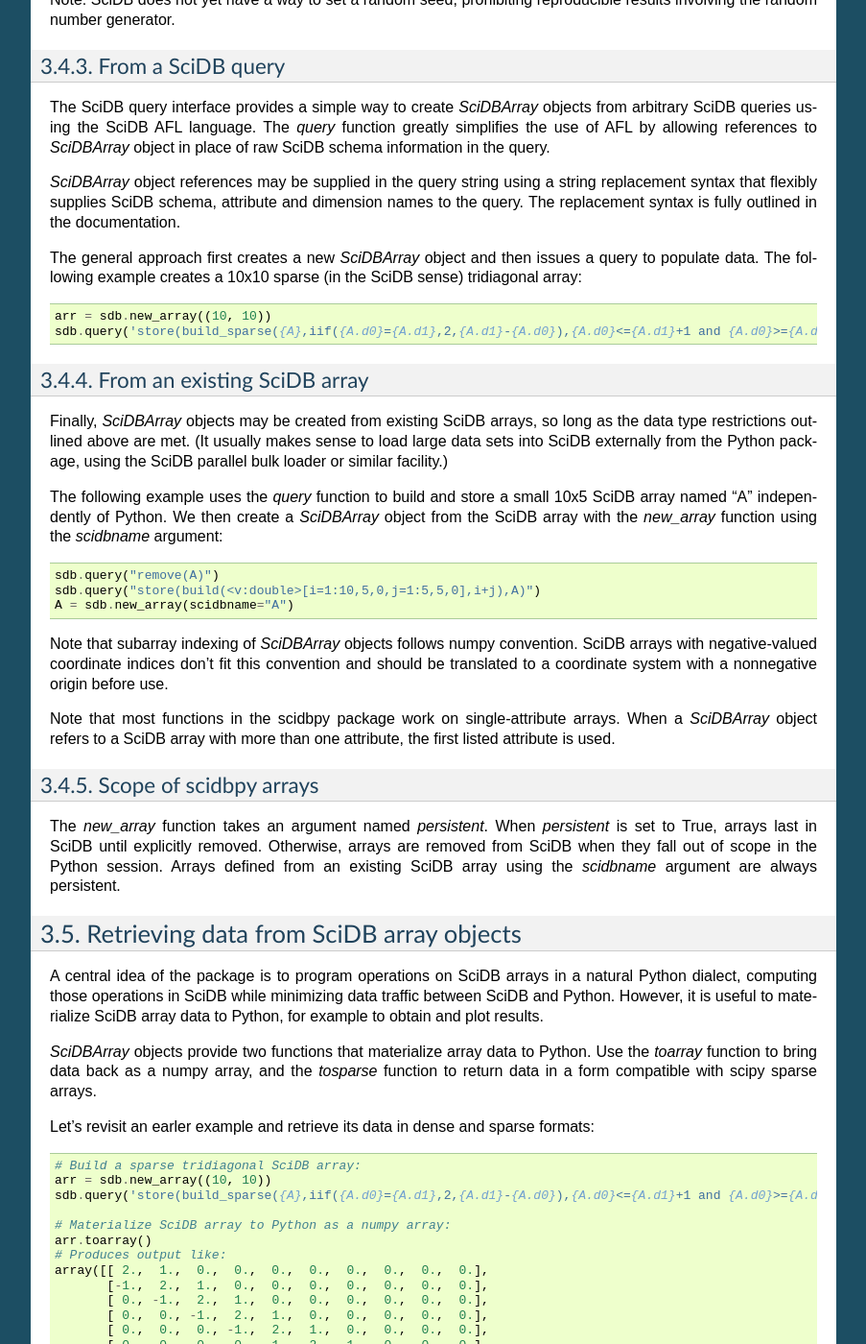
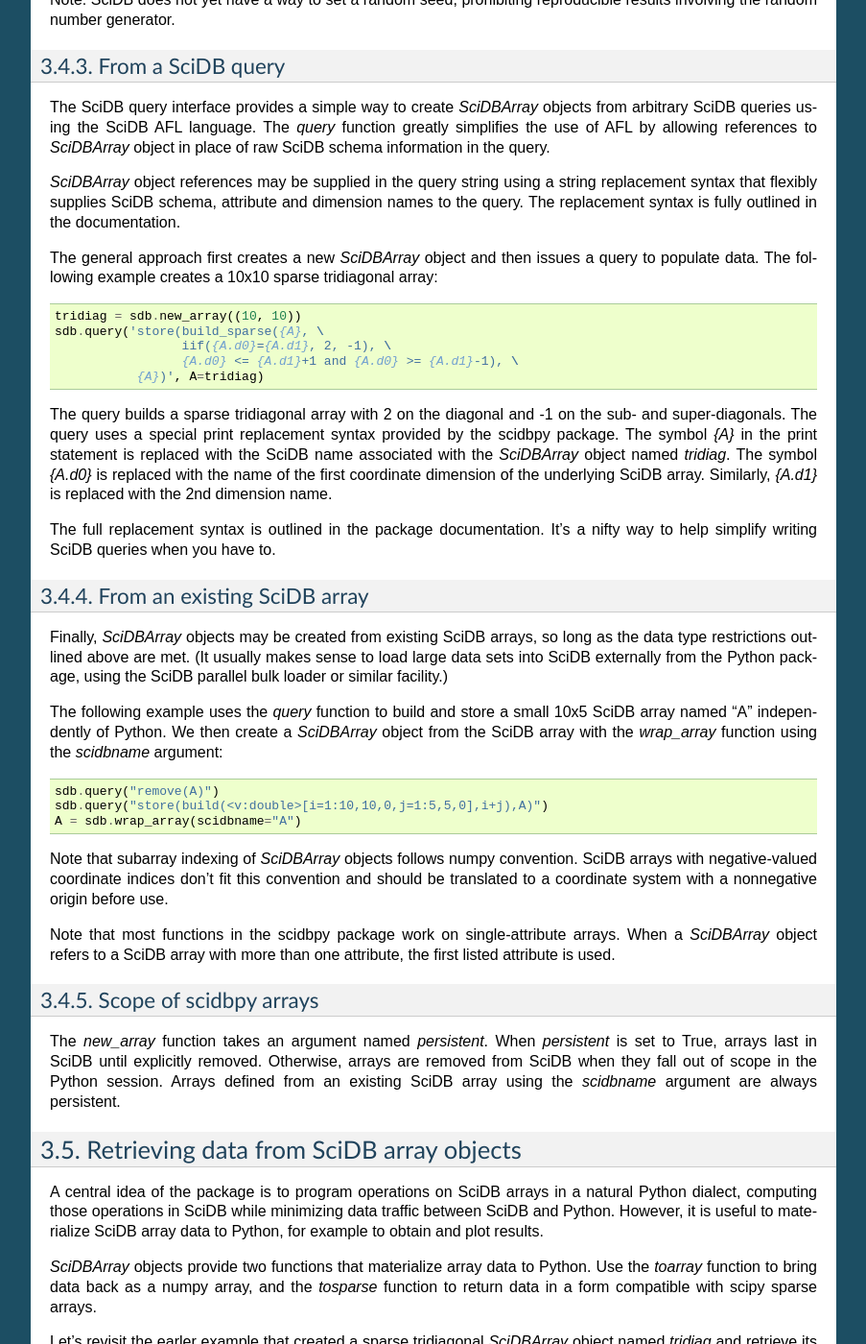
Before and after one commit to rvernica/SciDB-Py, a Sphinx documentation site: the page built from doc/tutorial.rst, in a window 1280 px wide and 1400 px high, scrolled down 2245 px. Shown: the whole window at 96% size, without its empty margins (198-1101 px from the left). Built offline with Sphinx 7.4.7, drawn with Linux system fonts in a browser that asks for light colours; formulas are drawn with MathJax 3; some of the changed text lies outside the part shown.

Commit message:
Clean up of tutorial (better variable names, light additional editing); switched install doc to show github installation

```diff
--- a/doc/install.rst
+++ b/doc/install.rst
@@ -4,4 +4,4 @@
 
 Install the development package directly from Github with:
 
-    >>> pip install git+ssh://github.com/jakevdp/scidb-py.git
+    >>> pip install git+http://github.com/jakevdp/scidb-py.git
--- a/doc/tutorial.rst
+++ b/doc/tutorial.rst
@@ -158,11 +158,25 @@
 documentation.
 
 The general approach first creates a new `SciDBArray` object and then issues
-a query to populate data. The following example creates a 10x10 sparse (in
-the SciDB sense) tridiagonal array::
+a query to populate data. The following example creates a 10x10 sparse
+tridiagonal array::
 
-  arr = sdb.new_array((10, 10))
-  sdb.query('store(build_sparse({A},iif({A.d0}={A.d1},2,{A.d1}-{A.d0}),{A.d0}<={A.d1}+1 and {A.d0}>={A.d1}-1), {A})', A=arr)
+  tridiag = sdb.new_array((10, 10))
+  sdb.query('store(build_sparse({A}, \
+                   iif({A.d0}={A.d1}, 2, -1), \
+                   {A.d0} <= {A.d1}+1 and {A.d0} >= {A.d1}-1), \
+             {A})', A=tridiag)
+
+The query builds a sparse tridiagonal array with 2 on the diagonal and -1 on
+the sub- and super-diagonals. The query uses a special print replacement
+syntax provided by the scidbpy package. The symbol `{A}` in the print statement
+is replaced with the SciDB name associated with the `SciDBArray` object named
+`tridiag`. The symbol `{A.d0}` is replaced with the name of the first coordinate
+dimension of the underlying SciDB array. Similarly, `{A.d1}` is replaced
+with the 2nd dimension name.
+
+The full replacement syntax is outlined in the package documentation. It's
+a nifty way to help simplify writing SciDB queries when you have to.
 
 
 From an existing SciDB array
@@ -175,12 +189,12 @@
 
 The following example uses the `query` function to build and store a small 10x5
 SciDB array named "A" independently of Python. We then create a `SciDBArray`
-object from the SciDB array with the `new_array` function using the `scidbname`
+object from the SciDB array with the `wrap_array` function using the `scidbname`
 argument::
 
   sdb.query("remove(A)")
-  sdb.query("store(build(<v:double>[i=1:10,5,0,j=1:5,5,0],i+j),A)")
-  A = sdb.new_array(scidbname="A")
+  sdb.query("store(build(<v:double>[i=1:10,10,0,j=1:5,5,0],i+j),A)")
+  A = sdb.wrap_array(scidbname="A")
 
 Note that subarray indexing of `SciDBArray` objects follows numpy convention.
 SciDB arrays with negative-valued coordinate indices don't fit this convention
@@ -214,15 +228,12 @@
 and the `tosparse` function to return data in a form compatible with
 scipy sparse arrays.
 
-Let's revisit an earler example and retrieve its data in dense and
+Let's revisit the earler example that created a sparse tridiagonal
+`SciDBArray` object named `tridiag` and retrieve its data in dense and
 sparse formats::
 
-  # Build a sparse tridiagonal SciDB array:
-  arr = sdb.new_array((10, 10))
-  sdb.query('store(build_sparse({A},iif({A.d0}={A.d1},2,{A.d1}-{A.d0}),{A.d0}<={A.d1}+1 and {A.d0}>={A.d1}-1), {A})', A=arr)
-
   # Materialize SciDB array to Python as a numpy array:
-  arr.toarray()
+  tridiag.toarray()
   # Produces output like:
   array([[ 2.,  1.,  0.,  0.,  0.,  0.,  0.,  0.,  0.,  0.],
          [-1.,  2.,  1.,  0.,  0.,  0.,  0.,  0.,  0.,  0.],
@@ -237,7 +248,7 @@
 
   # Materialize SciDB array to Python as a sparse array:
   from scipy import sparse
-  arr.tosparse('csr')
+  tridiag.tosparse('csr')
   # Produces output like:
   <10x10 sparse matrix of type '<type 'numpy.float64'>'
         with 28 stored elements in Compressed Sparse Row format>
@@ -263,13 +274,10 @@
 
 Rectilinear subarrays are selected with standard numpy syntax. Subarrays of
 `SciDBArray` objects are new `SciDBArray` objects. Consider the
-example from the last section::
-
-  arr = sdb.new_array((10, 10))
-  sdb.query('store(build_sparse({A},iif({A.d0}={A.d1},2,{A.d1}-{A.d0}),{A.d0}<={A.d1}+1 and {A.d0}>={A.d1}-1), {A})', A=arr)
+example sparse tridiagonal array used previously::
 
   # Define a 3x10 subarray (returned as a new SciDBArray object)
-  X = arr[2:5,:]
+  X = tridiag[2:5,:]
   X.toarray()
   array([[ 0., -1.,  2.,  1.,  0.,  0.,  0.,  0.,  0.,  0.],
          [ 0.,  0., -1.,  2.,  1.,  0.,  0.,  0.,  0.,  0.],
@@ -294,19 +302,19 @@
 Here are a few examples that materialize their results to Python (using
 the `arr` array defined in the last example)::
 
-  sdb.count(arr).toarray()[0]
+  sdb.count(tridiag).toarray()[0]
   28
 
-  sdb.sum(arr).toarray()[0]
+  sdb.sum(tridiag).toarray()[0]
   20.0
 
-  sdb.var(arr).toarray()[0]
+  sdb.var(tridiag).toarray()[0]
   1.6190476190476193
 
 Note that a count of nonempty cells is also directly available from the
 `nonempty` function::
 
-  arr.nonempty()
+  tridiag.nonempty()
   28
 
 Pointwise application of scalar functions
@@ -317,7 +325,7 @@
 `log10`. Here is a simple example that compares a computation in SciDB with
 a local one (using the `arr` array defined in the last examples)::
 
-  np.linalg.norm(sdb.sin(arr).toarray() - np.sin(arr.toarray()))
+  np.linalg.norm(sdb.sin(tridiag).toarray() - np.sin(tridiag.toarray()))
   0.0
 
 
@@ -327,8 +335,8 @@
 Arrays may be transposed and their data re-arranged into new shapes
 with the usual `transpose` and `reshape` functions::
 
-  arr.transpose()
-  arr.reshape((20,5)).shape
+  tridiag.transpose()
+  tridiag.reshape((20,5)).shape
   (20,5)
 
 
@@ -367,10 +375,6 @@
 differently-sized `SciDBArray` objects. Consider the following example that
 centers a matrix by subtracting its column average from each column::
 
-  from scidbpy import interface, SciDBQueryError, SciDBArray
-  sdb = interface.SciDBShimInterface('http://localhost:8080')
-  import numpy as np
-
   # Create a small test array with 5 columns:
   X = sdb.from_array(np.random.random((10,5)))
 
@@ -381,7 +385,7 @@
   XC = X - xcolmean
 
 The example populates the column mean values in the vector `xcolmean` by
-issuing a SciDB aggregation query along the columns of X.
+issuing a SciDB aggregation query along dimension 1 (the columns).
 
 
 Example applications
@@ -397,10 +401,6 @@
 a few parts for clarity.
 
 Part 1, set up some example matrices::
-
-  from scidbpy import interface, SciDBQueryError, SciDBArray
-  sdb = interface.SciDBShimInterface('http://localhost:8080')
-  import numpy as np
 
   # Create a small test array with 5 columns:
   X = sdb.from_array(np.random.random((10,5)))
```
Also changed, not shown: other parts of doc/tutorial.rst (+1 -1 lines).
